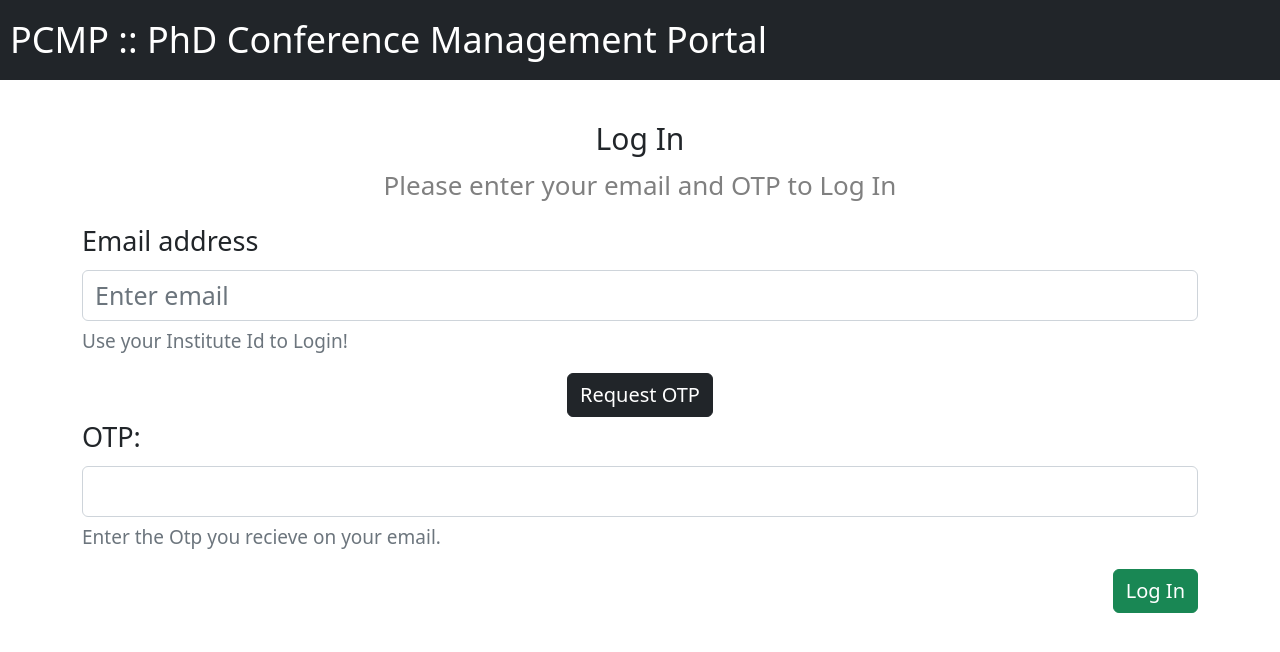
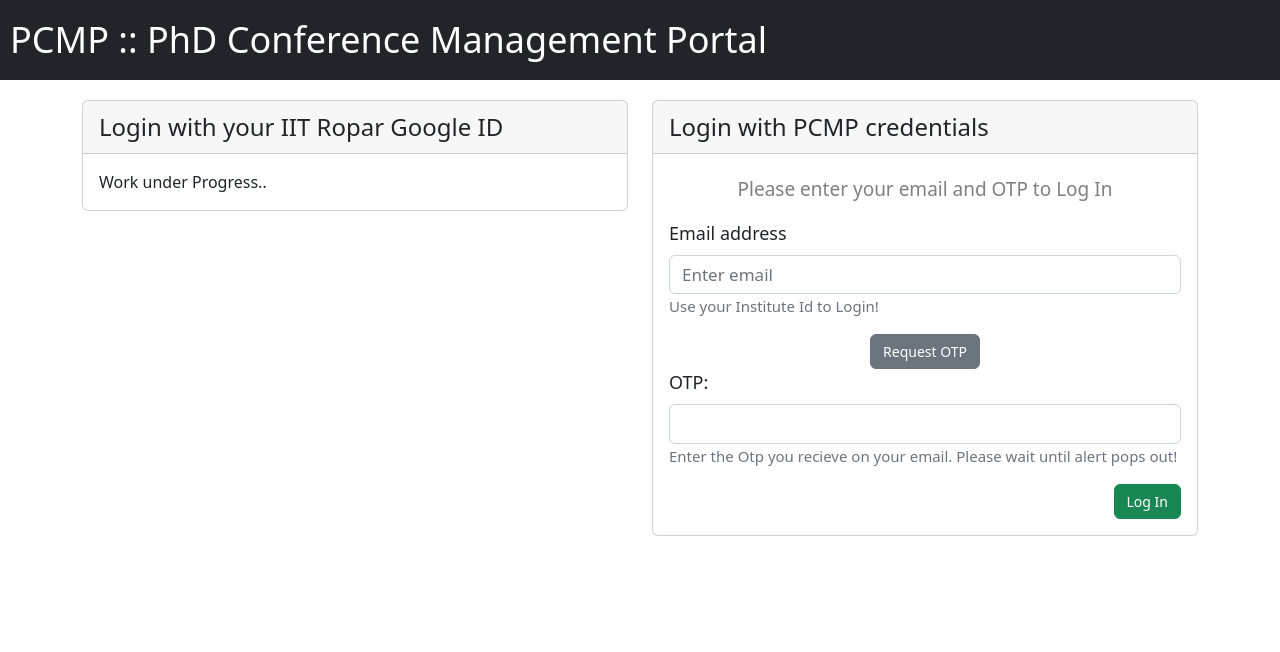
Before and after one commit to Rko-8001/phd-conf-mngt, a React (Create React App) app in the folder client/: page / in a window 1280 px wide. Shown: the top 652 px of the page. Built offline with nearby package versions, Linux system fonts and the light colour scheme.

Commit message:
added google auth part

```diff
--- a/client/src/Login.js
+++ b/client/src/Login.js
@@ -1,5 +1,5 @@
 import React, { useState } from 'react';
-import { Form, Button, Container, Navbar } from 'react-bootstrap';
+import { Form, Button, Container, Navbar, Card, Row, Col } from 'react-bootstrap';
 import { useNavigate } from 'react-router-dom';
 
 
@@ -90,47 +90,72 @@
 
     return (
         <>
+        {/* <div style={{"background": "lightgrey"}}> */}
             <div>
                 <Navbar bg="dark" variant="dark" >
                     <Navbar.Brand style={{ "marginLeft": "10px", "fontSize": "36px", "color": "white" }}> PCMP :: PhD Conference Management Portal </Navbar.Brand>
                 </Navbar>
             </div>
 
-            <Container style={{ "fontSize": "24px", "marginTop": "36px" }}>
+            <Container>
 
-                <p style={{ "marginBottom": "5px", "fontSize": "30px", "textAlign": "center" }}>Log In</p>
-                <p style={{ "marginTop": "5px", "fontSize": "26px", "textAlign": "center", "color": "grey" }}>Please enter your email and OTP to Log In</p>
+
+                <Row style={{ "marginTop": "20px" }}>
+                    <Col>
+                        <Card>
+                            <Card.Header style={{"fontSize": "24px"}}>Login with your IIT Ropar Google ID</Card.Header>
+                            <Card.Body>
+
+                                <Card.Text>
+                                    Work under Progress..
+                                </Card.Text>
+                            </Card.Body>
+                        </Card>
+                    </Col>
+                    <Col>
+                        <Card >
+                            <Card.Header style={{"fontSize": "24px"}}>Login with PCMP credentials</Card.Header>
+                            <Card.Body>
+                                <Card.Text>
+                                    <p style={{ "marginTop": "5px", "fontSize": "19px", "textAlign": "center", "color": "grey" }}>Please enter your email and OTP to Log In</p>
 
                                     <Form method="POST">
 
 
                                         <Form.Group className="mb-3" controlId="formGroupEmail">
-                        <Form.Label style={{ "fontSize": "27px" }}>Email address</Form.Label>
-                        <Form.Control style={{ "fontSize": "25px" }} type="email" placeholder="Enter email" onChange={getEmailId} />
-                        <Form.Text style={{ "fontSize": "19px" }} id="emailHelpBlock" muted>
+                                            <Form.Label style={{ "fontSize": "18px" }}>Email address</Form.Label>
+                                            <Form.Control style={{ "fontSize": "17px" }} type="email" placeholder="Enter email" onChange={getEmailId} />
+                                            <Form.Text style={{ "fontSize": "15px" }} id="emailHelpBlock" muted>
                                                 Use your Institute Id to Login!
                                             </Form.Text>
                                         </Form.Group>
 
 
                                         <div style={{ display: "flex", justifyContent: "center", alignItems: "center" }}>
-                        <Button style={{ "fontSize": "20px" }} variant="dark" onClick={requestOtp}>Request OTP</Button>
+                                            <Button style={{ "fontSize": "14px" }} variant="secondary" onClick={requestOtp}>Request OTP</Button>
                                         </div>
 
                                         <Form.Group className="mb-3" controlId="formgroupOtp">
-                        <Form.Label style={{ "fontSize": "27px" }}>OTP: </Form.Label>
-                        <Form.Control style={{ "fontSize": "25px" }} type="text" placeholder="" onChange={getOtp} />
-                        <Form.Text style={{ "fontSize": "19px" }} id="otpHelpBlock" muted>
-                            Enter the Otp you recieve on your email.
+                                            <Form.Label style={{ "fontSize": "18px" }}>OTP: </Form.Label>
+                                            <Form.Control style={{ "fontSize": "17px" }} type="text" placeholder="" onChange={getOtp} />
+                                            <Form.Text style={{ "fontSize": "15px" }} id="otpHelpBlock" muted>
+                                                Enter the Otp you recieve on your email. Please wait until alert pops out!
                                             </Form.Text>
                                         </Form.Group>
 
 
                                         <div style={{ display: "flex", justifyContent: "right", alignItems: "right" }}>
-                        <Button style={{ "fontSize": "20px" }} variant="success" onClick={requestLogIn}>Log In</Button>
+                                            <Button style={{ "fontSize": "14px" }} variant="success" onClick={requestLogIn}>Log In</Button>
                                         </div>
                                     </Form>
+                                </Card.Text>
+                            </Card.Body>
+                        </Card>
+                    </Col>
+                </Row>
             </Container>
+
+
 
         </>
     )
```
Lines whose indentation alone changed are shown as unchanged.
